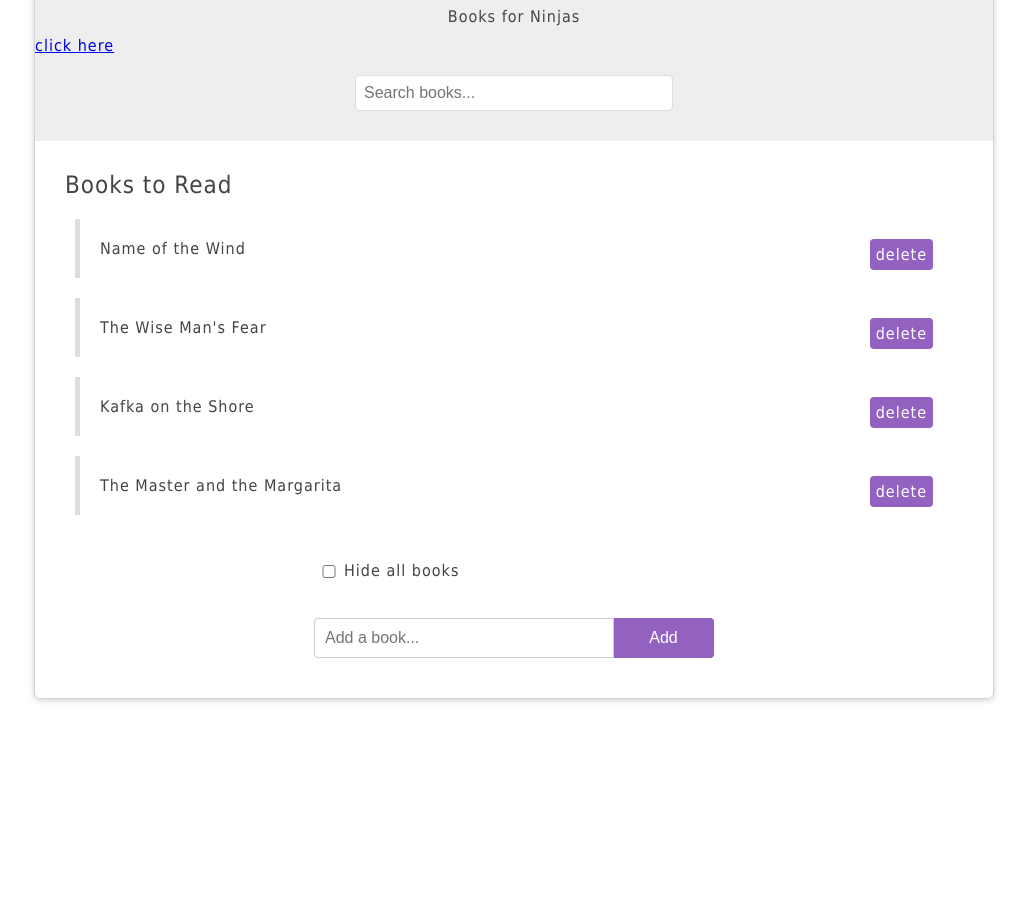
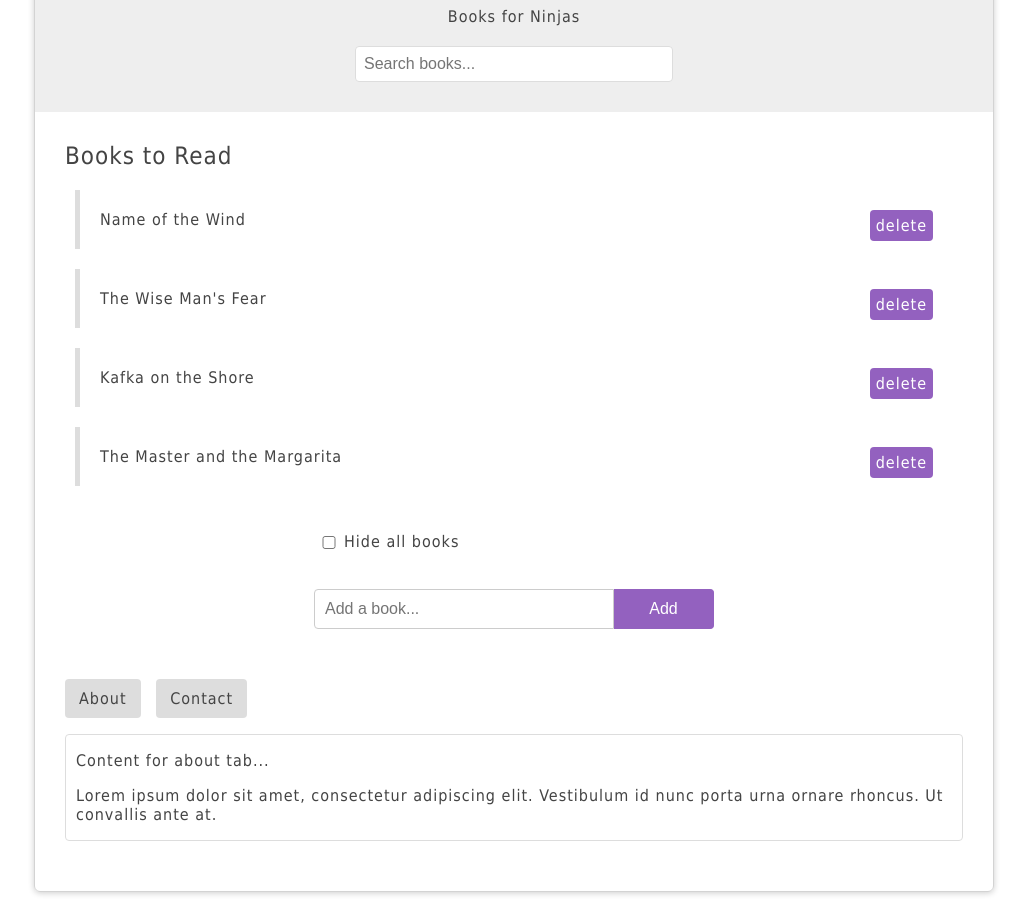
Before and after one commit to IvarsLevans/JavaScript-DOM, a plain HTML site: page index.html in a window 1280 px wide. Shown: the part 82-994 px from the top of the page, without its empty margins (126-1153 px from the left). Before the commit the page ends 801 px from the top, so only its background shows below. Drawn offline with Linux system fonts and the light colour scheme.

Commit message:
Tutorial #18

```diff
--- a/app.js
+++ b/app.js
@@ -1,4 +1,7 @@
+document.addEventListener('DOMContentLoaded', function(){
+
     const list = document.querySelector('#book-list ul');
+    const forms = document.forms;
 
     // delete books
     list.addEventListener('click', (e) => {
@@ -27,7 +30,7 @@ addForm.addEventListener('submit', function(e){
       bookName.classList.add('name');
       deleteBtn.classList.add('delete');
 
-  // append to documents
+      // append to DOM
       li.appendChild(bookName);
       li.appendChild(deleteBtn);
       list.appendChild(li);
@@ -73,3 +76,5 @@ tabs.addEventListener('click', (e) => {
         });
       }
     });
+
+  })
--- a/index.html
+++ b/index.html
@@ -3,6 +3,7 @@
   <head>
     <meta charset="utf-8">
     <link href="styles.css" rel="stylesheet" />
+    <script src="app.js"></script>
     <title>JavaScript DOM Tutorials</title>
   </head>
   <body>
@@ -11,7 +12,6 @@
 	    	<div id="page-banner">
 	    		<h1 class="title">Bookorama</h1>
           <p>Books for Ninjas</p>
-		  <a href="http://www.thenetninja.co.uk">click here</a>
           <form id="search-books">
             <input type="text" placeholder="Search books..." />
           </form>
@@ -39,13 +39,25 @@
 	    	</ul>
 	    </div>
 	    <form id="add-book">
-			<input type='checkbox'id='hide'/>
-			<label fpr = 'hide'>Hide all books</label>
+        <input type="checkbox" id="hide" />
+        <label for="hide">Hide all books</label>
 	    	<input type="text" placeholder="Add a book..." />
 	    	<button>Add</button>
 	    </form>
-
+      <div id="tabbed-content">
+        <ul class="tabs">
+          <li data-target="#about" class="active">About</li>
+          <li data-target="#contact">Contact</li>
+        </ul>
+        <div class="panel active" id="about">
+          <p>Content for about tab...</p>
+          <p>Lorem ipsum dolor sit amet, consectetur adipiscing elit. Vestibulum id nunc porta urna ornare rhoncus. Ut convallis ante at.</p>
+        </div>
+        <div class="panel" id="contact">
+          <p>Content for contact tab...</p>
+          <p>Lorem ipsum dolor sit amet, consectetur adipiscing elit. Vestibulum id nunc porta urna ornare rhoncus. Ut convallis ante at.</p>
+        </div>
+      </div>
     </div>
-    <script src="app.js"></script>
   </body>
 </html>
```
Lines whose indentation alone changed are shown as unchanged.
